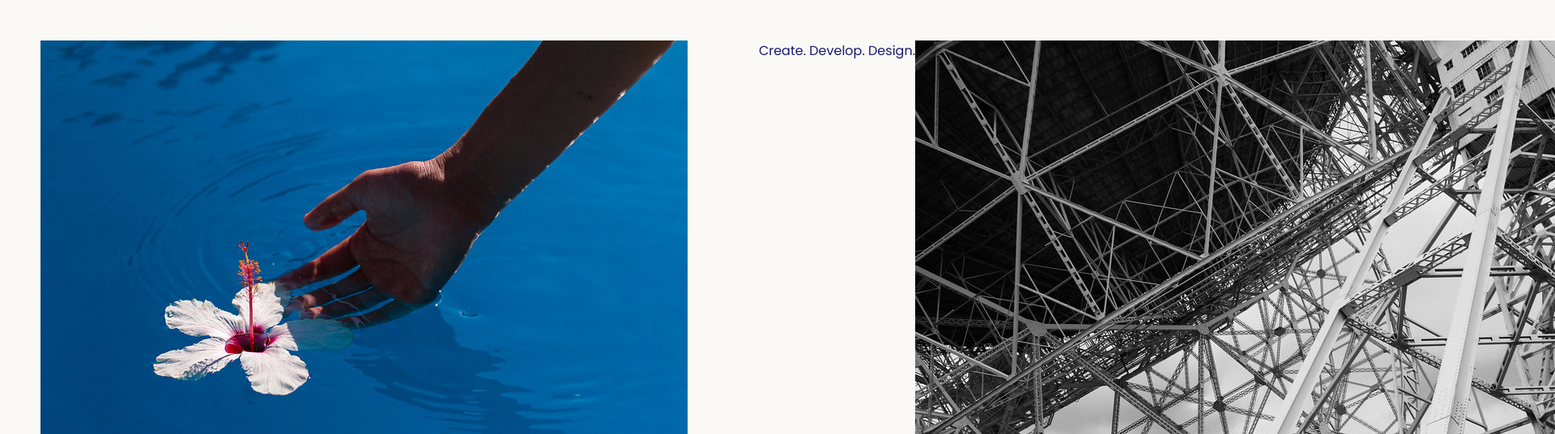
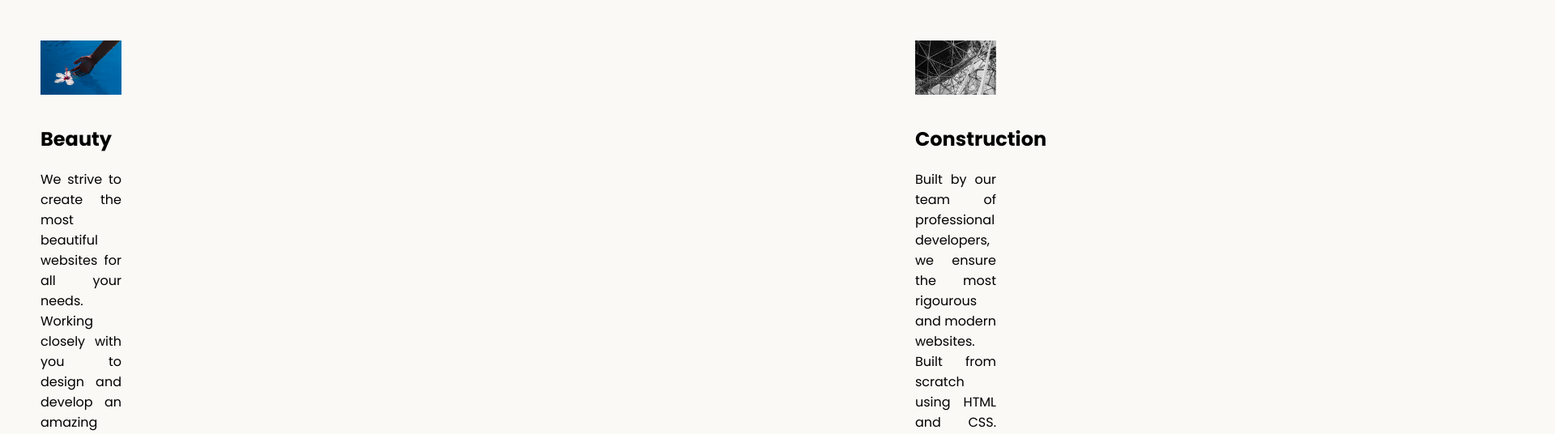
Before and after one commit to butreddyMeghana/WebDev, a plain HTML site: page 8.4 Web Design Agency Project/index.html in a window 1280 px wide. Shown: the part 400-936 px from the top of the page at 81% size, 1920 px wide, since content can reach past the window. Drawn offline with Linux system fonts and the light colour scheme.

Commit message:
card img

```diff
--- a/8.4 Web Design Agency Project/style.css
+++ b/8.4 Web Design Agency Project/style.css
@@ -5,7 +5,6 @@ body {
   display: flex;
   flex-direction: column;
   min-height: 95vh;
-  display: inline-block;
 }
 .main {
   flex: 1;
@@ -24,9 +23,7 @@ footer {
 }
 
 @media (max-width: 680px) {
-
-.logo{
-  display: block;
+  .logo{
   width: 100px;
 }
 }
@@ -37,7 +34,15 @@ footer {
   float: right;
 }
 .card{
+  margin-bottom: 30px;
   display: block;
   width: 100px;
-  text-align: center;
+  text-align: justify;
 }
+
+.card img {
+  margin-bottom: 10px;
+  width: 100%;
+  display: inline;
+  object-fit: cover;
+}
```
